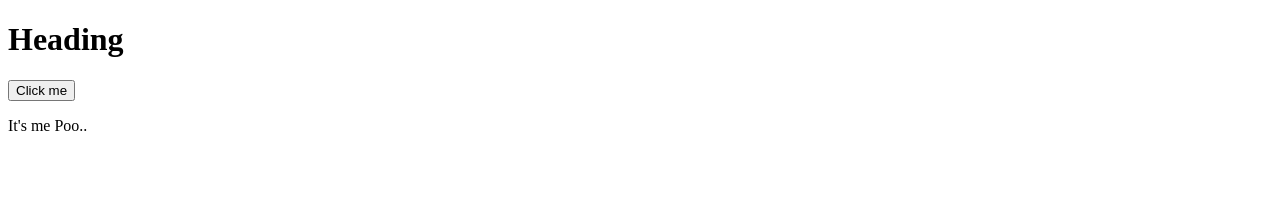
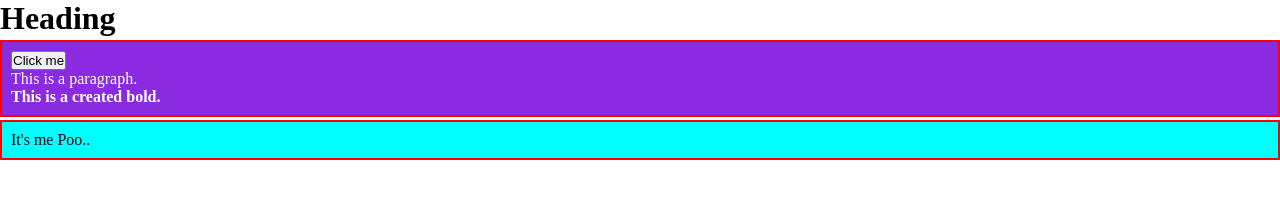
Before and after one commit to purnima-gosain/js-projects, a plain HTML site: page index.html in a window 1280 px wide. Drawn offline with Linux system fonts and the light colour scheme.

Commit message:
getElement and querySelector

```diff
--- a/index.html
+++ b/index.html
@@ -4,9 +4,25 @@
         <title>
             webpage title
         </title>
-        <nav>
+        <style>
+            *{
+                margin: 0;
+                padding: 0;
+            }
+            .container{
+                border: 2px solid red;
+                margin: 3px 0;
+                background: cyan;
+                padding: 9px;
 
-        </nav>
+            }
+            .bg-primary{
+                background-color: blueviolet;
+            }
+            .text-success{
+                color: white;
+            }
+        </style>
         <!-- <link rel="stylesheet" href="css/index.css" media="screen"> -->
     </head>
     <body>
@@ -19,6 +35,7 @@
                     <button id="click">
                         Click me
                     </button>
+                    <p>This is a paragraph.</p>
                 </div>
                 <div id="firstContainer" class="container">
                     <p>It's me Poo..</p>
--- a/index.js
+++ b/index.js
@@ -206,9 +206,44 @@ let myString="Poo is very good. ";
 // console.log(p, myString);
 
 let myDate = new Date();
-console.log(myDate);
-console.log(myDate.getTime());
-console.log(myDate.getFullYear());
-console.log(myDate.getDay());
-console.log(myDate.getMinutes());
-console.log(myDate.getHours());
+// console.log(myDate);
+// console.log(myDate.getTime());
+// console.log(myDate.getFullYear());
+// console.log(myDate.getDay());
+// console.log(myDate.getMinutes());
+// console.log(myDate.getHours());
+
+//DOM manipulation by Id
+let lm = document.getElementById('click');
+// console.log(lm);
+
+let lmc = document.getElementsByClassName('container');
+// console.log(lmc);
+// lmc[0].style.background = "yellow";
+lmc[0].classList.add("bg-primary");
+lmc[0].classList.add("text-success");
+
+// console.log(lm.innerHTML);
+// console.log(lm.innerText);
+
+// console.log(lmc[0].innerHTML);
+// console.log(lmc[0].innerText);
+
+
+tn = document.getElementsByTagName('div');
+console.log(tn);
+createdElm= document.createElement('p');
+createdElm.innerText = "This is a created para.";
+tn[0].appendChild(createdElm);
+createdE = document.createElement('b');
+createdE.innerText = "This is a created bold.";
+tn[0].replaceChild(createdE,createdElm);
+// removeChild(element); -->removes an element
+
+
+//Selecting using Query
+sel = document.querySelector('.container');
+console.log(sel);
+
+sel = document.querySelectorAll('.container');
+console.log(sel);
```
